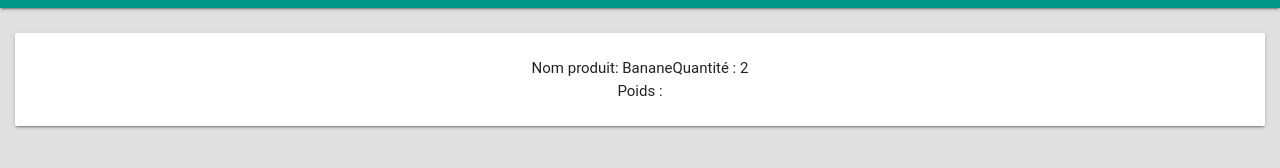
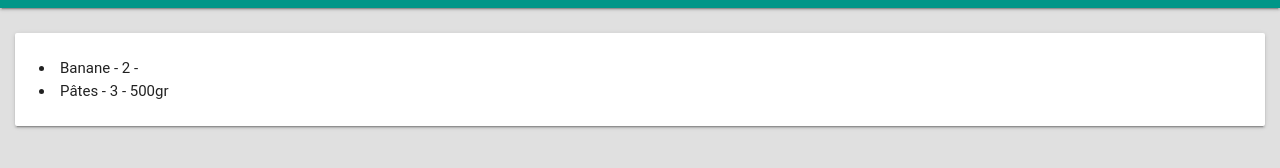
Before and after one commit to simplon-antoineB/foodstock, a plain HTML site: page www/stock.html in a window 1280 px wide. Shown: the part 56-224 px from the top of the page. Drawn offline with nearby package versions, Linux system fonts and the light colour scheme; a web font is replaced by a local one.

Commit message:
affichage stock

```diff
--- a/www/js/stock.js
+++ b/www/js/stock.js
@@ -1,7 +1,38 @@
 $(document).ready(function () {
-    $.getJSON('json/produits.json',function(data){
-        $('#stock').append('Nom produit: ' + data.Nom + '');
-        $('#stock').append('Quantité : ' + data.Quantite + '<br>');
-        $('#stock').append('Poids : ' + data.Poids + '<br>');
-    });
+    setStock();
+    getStock();
+
 });
+
+function setStock() {
+    var banane = {
+        "Nom": "Banane",
+        "Quantite": "2",
+        "Poids": ""
+    };
+    var pate = {
+        "Nom": "Pâtes",
+        "Quantite": "3",
+        "Poids": "500gr"
+    };
+
+    localStorage.setItem("banane", JSON.stringify(banane));
+    localStorage.setItem("pate", JSON.stringify(pate));
+}
+
+function getStock() {
+
+    var nbElement = localStorage.length;
+    var nom;
+    var quantite;
+    var poids;
+    var content;
+
+    for ( var i = 0; i < nbElement; i++ ) {
+        nom = JSON.parse(localStorage.getItem(localStorage.key(i))).Nom;
+        quantite = JSON.parse(localStorage.getItem(localStorage.key(i))).Quantite;
+        poids = JSON.parse(localStorage.getItem(localStorage.key(i))).Poids;
+        content = '<li>' + nom + ' - ' + quantite + ' - ' + poids + '</li>';
+        $(content).appendTo("#stock");
+    }
+}
--- a/www/json/produits.json
+++ b/www/json/produits.json
@@ -1,5 +1,16 @@
 {
-  "Nom":"Banane",
-  "Quantite":"2",
-  "Poids":""
+  "produits" : [
+    {
+        "Nom": "Banane",
+        "Quantite": "2",
+        "Poids": ""
+    },
+    {
+        "Nom": "Pâtes",
+        "Quantite": "3",
+        "Poids": "500gr"
+    }
+
+  ]
+
 }
--- a/www/stock.html
+++ b/www/stock.html
@@ -22,7 +22,7 @@
         <img src="img/logo-SF.png" alt="Logo" class="brand-logo" width="50" height="50">
     </div>
 </nav>
-<div class="card-panel center-align margin" id="stock">
+<div class="card-panel margin" id="stock">
 
 </div>
 
```
